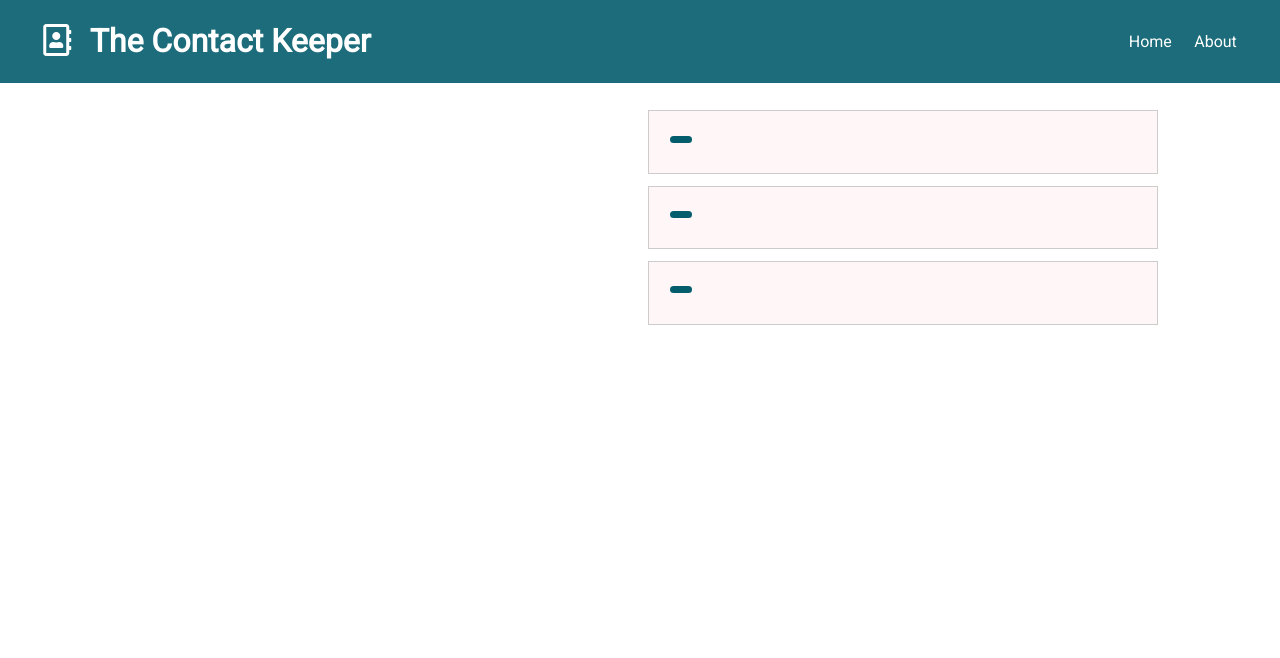
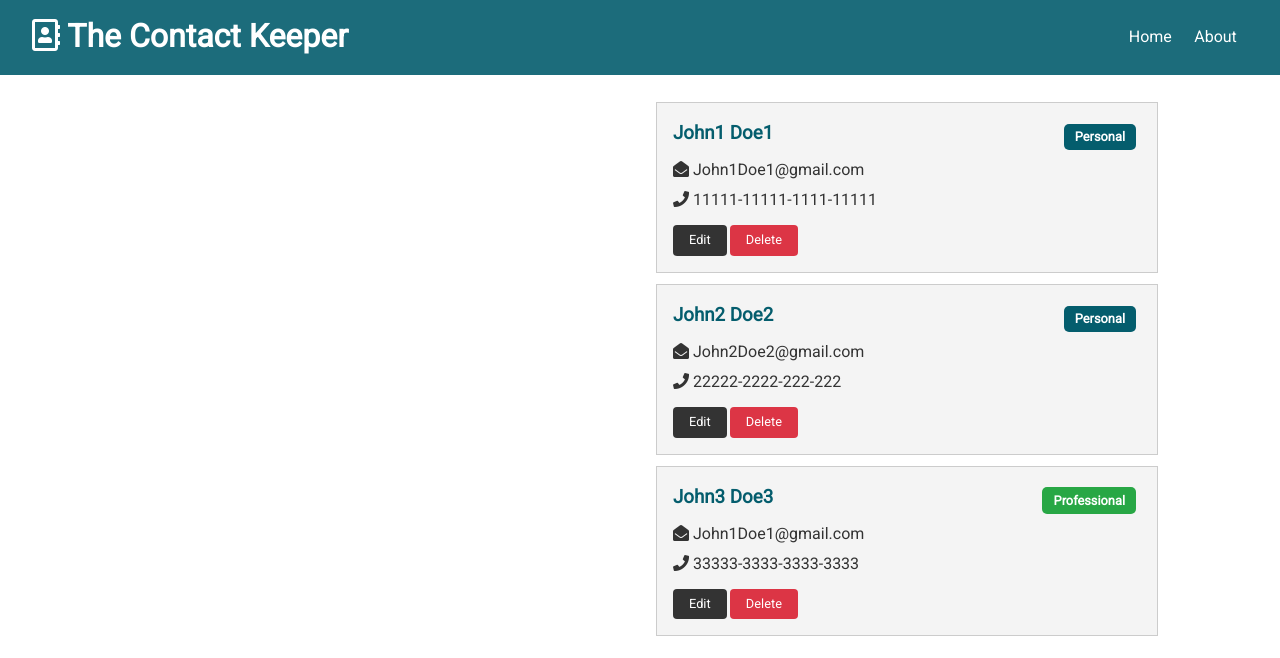
Before and after one commit to VeryPrivateName/contact_book, a React (Create React App) app in the folder client/: page / in a window 1280 px wide. Shown: the top 658 px of the page. Built offline with nearby package versions, Linux system fonts and the light colour scheme; the HTML template or start-up script is replaced by a standard one.

Commit message:
contact-item fix

```diff
--- a/client/src/App.css
+++ b/client/src/App.css
@@ -3,10 +3,10 @@
 /* Global Styles */
 :root {
   --primary-color: #045d6d;
-  --dark-color: #1a0808;
-  --light-color: #fff7f7;
-  --danger-color: #e45361;
-  --success-color: #7fd893;
+  --dark-color: #333333;
+  --light-color: #f4f4f4;
+  --danger-color: #dc3545;
+  --success-color: #28a745;
 }
 
 * {
@@ -78,14 +78,6 @@
   color: var(--dark-color);
 }
 
-.text-success {
-  color: var(--success-color);
-}
-
-.text-danger {
-  color: var(--danger-color);
-}
-
 .text-center {
   text-align: center;
 }
@@ -96,17 +88,6 @@
 
 .text-left {
   text-align: left;
-}
-
-/* Center All */
-.all-center {
-  display: flex;
-  flex-direction: column;
-  width: 100%;
-  margin: auto;
-  justify-content: center;
-  align-items: center;
-  text-align: center;
 }
 
 /* Cards */
@@ -181,7 +162,7 @@
 .grid-2 {
   display: grid;
   grid-template-columns: repeat(2, 1fr);
-  grid-gap: 1rem;
+  grid-gap: 2rem;
 }
 
 .grid-3 {
@@ -193,7 +174,13 @@
 .grid-4 {
   display: grid;
   grid-template-columns: repeat(4, 1fr);
-  grid-gap: 1rem;
+  grid-gap: 2rem;
+}
+
+.grid-2-3 {
+  display: grid;
+  grid-template-columns: 2fr 3fr;
+  grid-gap: 2rem;
 }
 
 .btn {
@@ -207,6 +194,7 @@
   margin-right: 0.5rem;
   transition: opacity 0.2s ease-in;
   outline: none;
+  border-radius: 4px;
 }
 
 .btn-link {
@@ -227,7 +215,6 @@
 }
 
 .badge {
-  display: inline-block;
   font-size: 0.8rem;
   padding: 0.2rem 0.7rem;
   text-align: center;
@@ -336,6 +323,27 @@
   font: inherit;
 }
 
+.form-group {
+  margin: 1.2rem 0;
+}
+
+.form-group input {
+  margin: 0.2rem 0;
+}
+
+.form-container {
+  max-width: 500px;
+  margin: 2rem auto;
+  overflow: hidden;
+  padding: 0 2rem;
+}
+
+.form-container h1,
+h2,
+h3 {
+  text-align: center;
+}
+
 table th,
 table td {
   padding: 1rem;
@@ -351,15 +359,14 @@
   display: flex;
   justify-content: space-between;
   align-items: center;
-  padding: 1rem 2rem;
+  padding: 0.7rem 2rem;
   z-index: 1;
   width: 100%;
+  border-bottom: solid 1px var(--primary-color);
   opacity: 0.9;
   margin-bottom: 1rem;
 }
-.navbar i {
-  padding: 0rem 0.7rem;
-}
+
 .navbar ul {
   display: flex;
 }
@@ -376,6 +383,22 @@
 
 .navbar .welcome span {
   margin-right: 0.6rem;
+}
+
+/* Animation (Add After) */
+.item-enter {
+  opacity: 0;
+}
+.item-enter-active {
+  opacity: 1;
+  transition: opacity 1000ms ease-in;
+}
+.item-exit {
+  opacity: 1;
+}
+.item-exit-active {
+  opacity: 0;
+  transition: opacity 1000ms ease-in;
 }
 
 /* Mobile Styles */
@@ -409,6 +432,10 @@
     text-align: center;
   }
 
+  .navbar h1 {
+    margin-bottom: 0.6rem;
+  }
+
   .navbar ul {
     text-align: center;
     justify-content: center;
--- a/client/src/components/contacts/ContactItem.js
+++ b/client/src/components/contacts/ContactItem.js
@@ -1,23 +1,61 @@
-import React from 'react';
+import React, { useContext } from 'react';
+import PropTypes from 'prop-types';
+import ContactContext from '../../context/contact/contactContext';
 
 const ContactItem = ({ contact }) => {
-  const { id, name, email, phone, type } = contact; // Taking this from contact prop
+  const contactContext = useContext(ContactContext);
+  const { deleteContact, setCurrent, clearCurrent } = contactContext;
+
+  const { _id, name, email, phone, type } = contact;
+
+  const onDelete = () => {
+    deleteContact(_id);
+    clearCurrent();
+  };
 
   return (
     <div className='card bg-light'>
       <h3 className='text-primary text-left'>
         {name}{' '}
         <span
+          style={{ float: 'right' }}
           className={
             'badge ' +
-            (type === 'proffesional' ? 'badge-sucess' : 'badge-primary') // Checking for type of a badge, if proffesional - success, if not - primary
+            (type === 'professional' ? 'badge-success' : 'badge-primary')
           }
         >
-          {type}
+          {type.charAt(0).toUpperCase() + type.slice(1)}
         </span>
       </h3>
+      <ul className='list'>
+        {email && (
+          <li>
+            <i className='fas fa-envelope-open' /> {email}
+          </li>
+        )}
+        {phone && (
+          <li>
+            <i className='fas fa-phone' /> {phone}
+          </li>
+        )}
+      </ul>
+      <p>
+        <button
+          className='btn btn-dark btn-sm'
+          onClick={() => setCurrent(contact)}
+        >
+          Edit
+        </button>
+        <button className='btn btn-danger btn-sm' onClick={onDelete}>
+          Delete
+        </button>
+      </p>
     </div>
   );
 };
 
+ContactItem.propTypes = {
+  contact: PropTypes.object.isRequired
+};
+
 export default ContactItem;
--- a/client/src/components/contacts/Contacts.js
+++ b/client/src/components/contacts/Contacts.js
@@ -10,7 +10,7 @@
   return (
     <Fragment>
       {contacts.map(contact => (
-        <ContactItem key={contact.id} contact={contacts} />
+        <ContactItem key={contact.id} contact={contact} />
       ))}
     </Fragment>
   );
```
Also changed, not shown: client/src/components/contacts/ContactForm.js (added).
